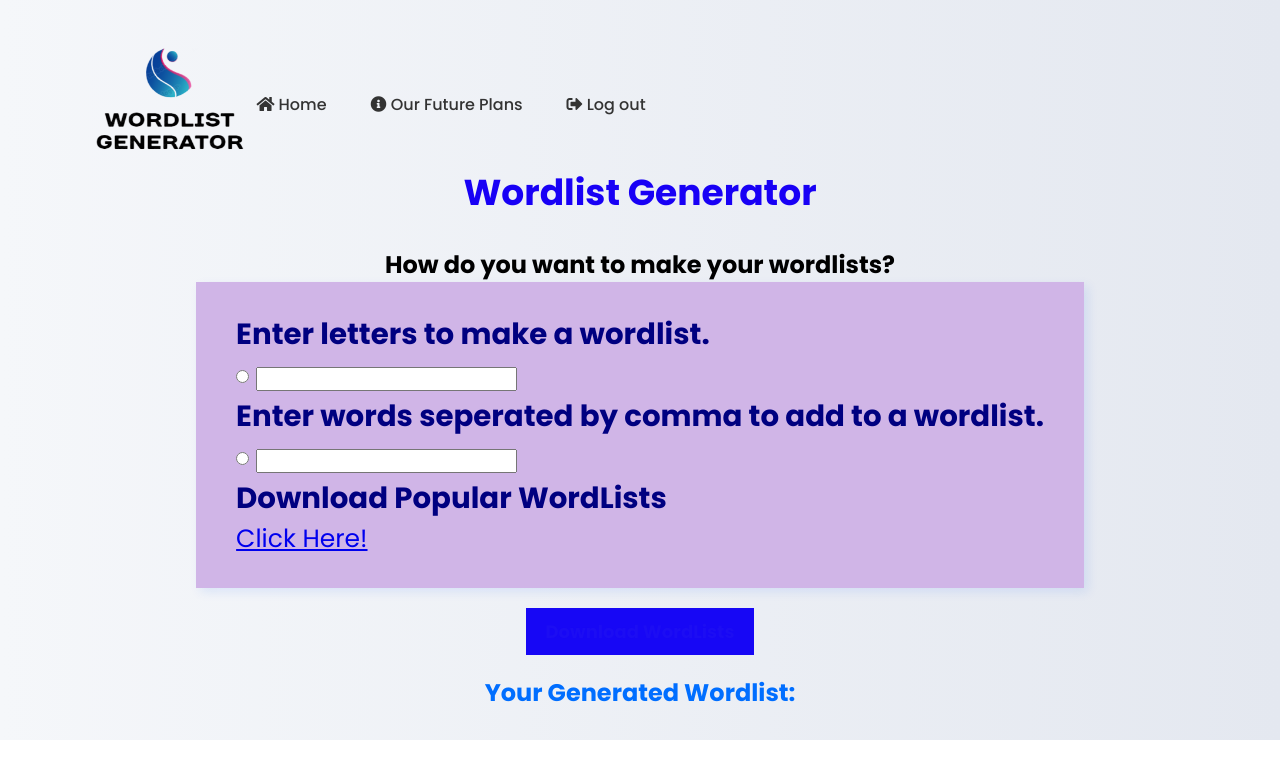
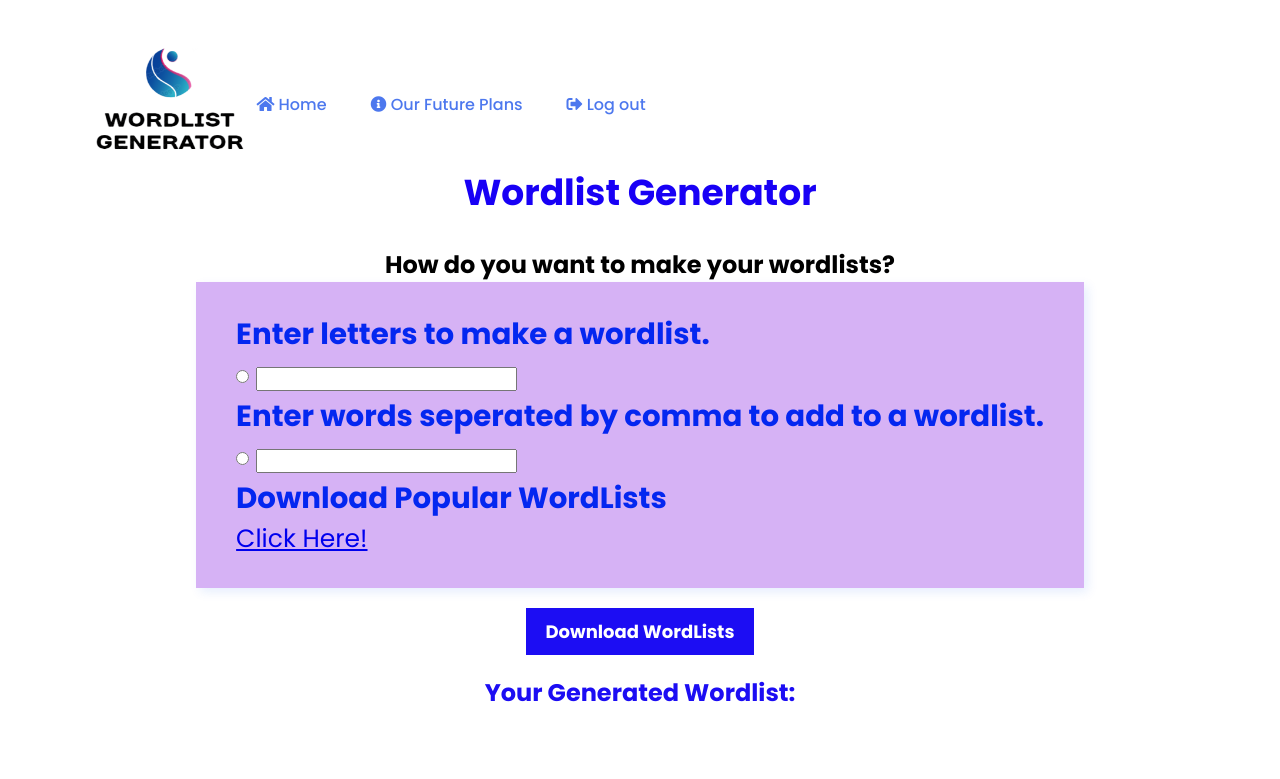
Before and after one commit to Dheerajjha451/wordlist.github.io, a PHP site: page /homePage.php in a window 1280 px wide. Shown: the top 779 px of the page. Run offline with PHP 8.4, Linux system fonts and the light colour scheme; the visitor is signed in with stand-in values (Sample User, id 1).

Commit message:
Update style2.css
Signed-off-by: Dheeraj Jha <106474979+Dheerajjha451@users.noreply.github.com>

```diff
--- a/WG/style2.css
+++ b/WG/style2.css
@@ -8,7 +8,6 @@
 }
 
 .header {
-   background-image: linear-gradient(to right, #F5F7FA, #E4E8F0);
   padding: 20px;
 }
 
@@ -28,7 +27,7 @@
 }
 
 .header .nav-links ul li a {
-   color: #333;
+  color: #4d78ee;
   text-decoration: none;
   font-size: 16px;
   font-weight: 500;
@@ -68,7 +67,7 @@
 }
 
 .nav-links ul li a {
-   color: rgb(3, 3, 3);
+  color: #333333;
   text-decoration: none;
   font-size: 20px;
 }
@@ -77,9 +76,10 @@
   content: "";
   width: 0%;
   height: 2px;
-   background: #d71608;
+  background: #1b65ee;
   display: block;
   margin: auto;
+  transition: width 0.3s;
 }
 
 .nav-links ul li:hover::after {
@@ -88,12 +88,11 @@
 
 .text-box {
   width: 100%;
-   font-size: x-large;
+  font-size: 24px;
   color: rgb(24, 0, 245);
   position: relative;
-   top: 20%;
-   left: 50%;
-   transform: translate(-50%, -50%);
+  top: 50%;
+  transform: translateY(-50%);
   text-align: center;
 }
 
@@ -103,7 +102,7 @@
   align-items: center;
 }
 
- label {
+.label {
   display: flex;
   align-items: center;
   grid-gap: 16px;
@@ -113,12 +112,13 @@
 .wordlist {
   display: inline-block;
   text-decoration: none;
-   color: #000080;
+  color: #0427f0;
   box-shadow: 4px 4px 10px rgba(0, 84, 240, 0.1);
-   background-color: rgb(208, 181, 231);
+  background-color: rgba(213, 176, 245, 0.966);
   padding: 30px 40px;
   font-size: 25px;
   position: relative;
+
 }
 
 .btn {
@@ -127,8 +127,8 @@
 }
 
 button {
-   background-color: rgb(23, 7, 245);
-   color: #1c0df3;
+  background-color: #1c0df3;
+  color: #fff;
   border: none;
   padding: 10px 20px;
   font-size: 18px;
@@ -137,7 +137,7 @@
 }
 
 button:hover {
-   background-color: #555;
+  background-color: #0d08b7;
 }
 
 .btn-text {
@@ -151,13 +151,11 @@
 
 .write-heading {
   font-size: 24px;
-   color: #006eff;
+  color: #1c0df3;
 }
 
 .write-text {
   font-size: 18px;
-
-   color: #006eff;
-
+  color: #555;
   margin-top: 10px;
 }
```
Lines whose indentation alone changed are shown as unchanged.
